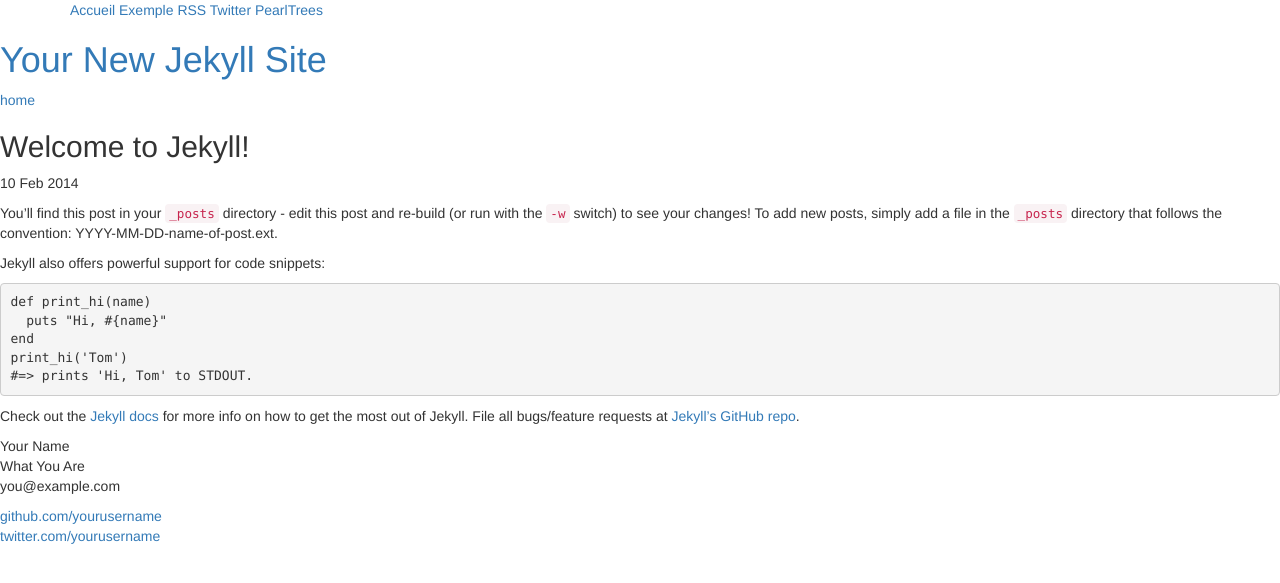
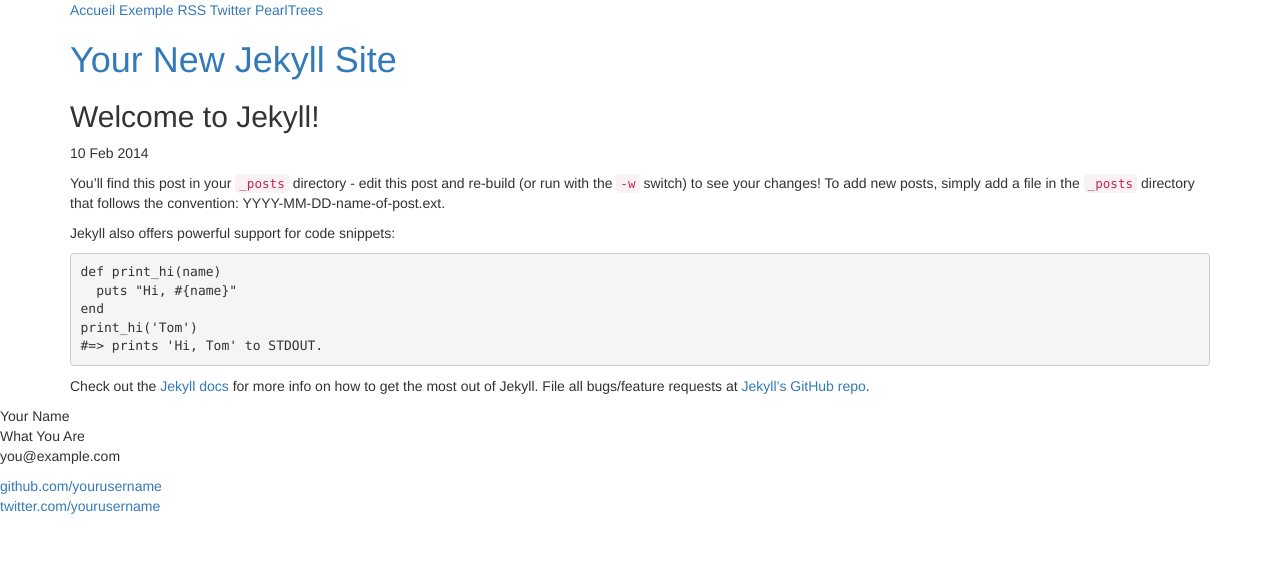
Before and after one commit to Towl/vtecl, a Jekyll site: the page built from _posts/2014-02-10-welcome-to-jekyll.markdown, in a window 1280 px wide. Shown: the top 583 px of the page. Built offline with Jekyll 4.4.1, drawn with Linux system fonts in a browser that asks for light colours; nearby versions of some CDN libraries; library files that are not in the unit come from our copies; Markdown is read by kramdown in place of the engine named in the settings.

Commit message:
Mise en forme - second part

```diff
--- a/_config.yml
+++ b/_config.yml
@@ -1,3 +1,4 @@
 name: Your New Jekyll Site
 markdown: redcarpet
 pygments: true
+baseurl: /vtecl
--- a/_layouts/default.html
+++ b/_layouts/default.html
@@ -29,15 +29,16 @@
 				</nav>
 			</div>
 		</div>
-        <div class="site">
-          <div class="header">
-            <h1 class="title"><a href="/">{{ site.name }}</a></h1>
-            <a class="extra" href="/">home</a>
+		<div class="container">
+			  <div class="blog-header">
+				<h1 class="blog-title"><a href="/">{{ site.name }}</a></h1>
+				<p class="lead blog-description"></p>
 			  </div>
 
 			  {{ content }}
 
-          <div class="footer">
+		</div>
+		<div class="blog-footer">
 			<div class="contact">
 			  <p>
 				Your Name<br />
@@ -52,7 +53,5 @@
 			  </p>
 			</div>
 		</div>
-        </div>
-
     </body>
 </html>
--- a/_layouts/post.html
+++ b/_layouts/post.html
@@ -1,8 +1,8 @@
 ---
 layout: default
 ---
-<h2>{{ page.title }}</h2>
-<p class="meta">{{ page.date | date_to_string }}</p>
+<h2 class="blog-post-title">{{ page.title }}</h2>
+<p class="blog-post-meta">{{ page.date | date_to_string }}</p>
 
 <div class="post">
 {{ content }}
```
Lines whose indentation alone changed are shown as unchanged.
